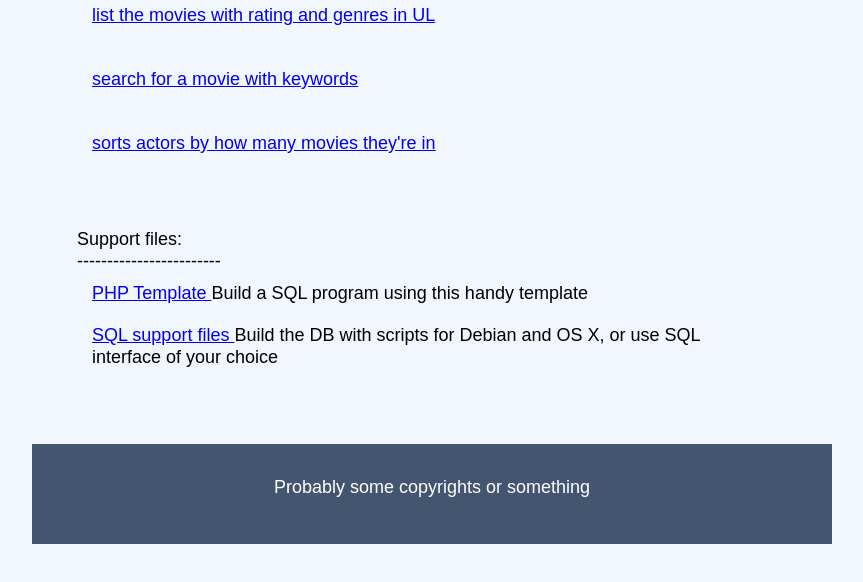
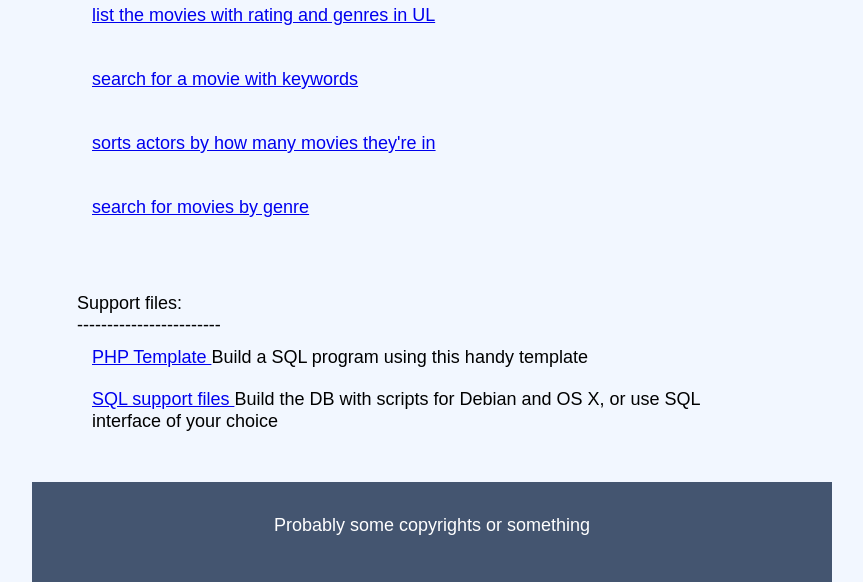
Before and after one commit to kenbonilla/MovieDB, a PHP site: page / in a window 1280 px wide. Shown: the part 276-858 px from the top of the page, without its empty margins (208-1071 px from the left). Before the commit the page ends 820 px from the top, so only its background shows below. Run offline with PHP 8.4, Linux system fonts and the light colour scheme.

Commit message:
Added search genre

```diff
--- a/index.php
+++ b/index.php
@@ -24,6 +24,9 @@ include 'menu.php';
         <div><a href="mrpopular.php">
                 sorts actors by how many movies they're in
             </a></div><br>
+        <div><a href="search_genre.php">
+                search for movies by genre
+            </a></div><br>
             <div><a href=""></a></div>
             <br>
             Support files:<br>------------------------<br>
```
